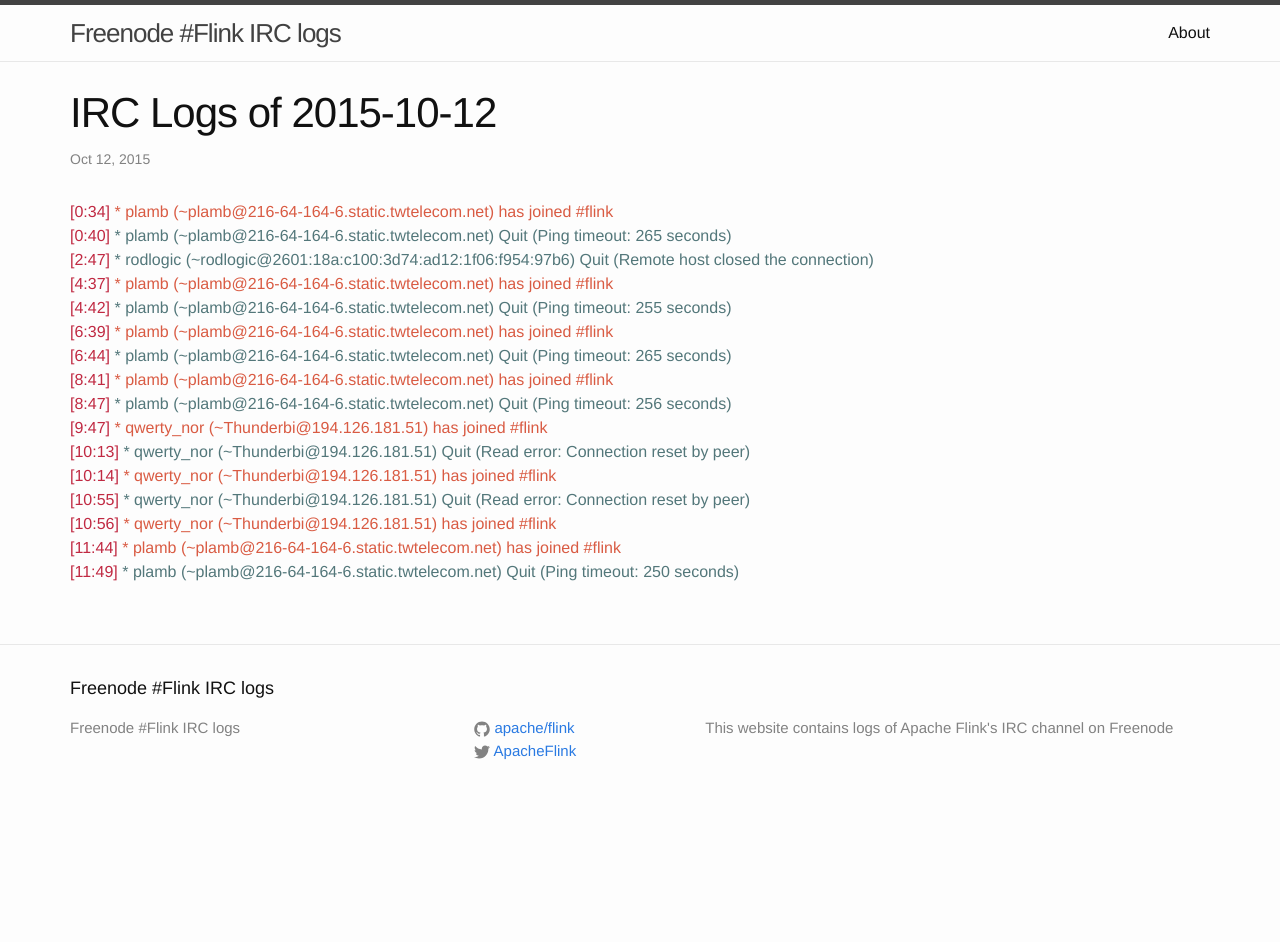
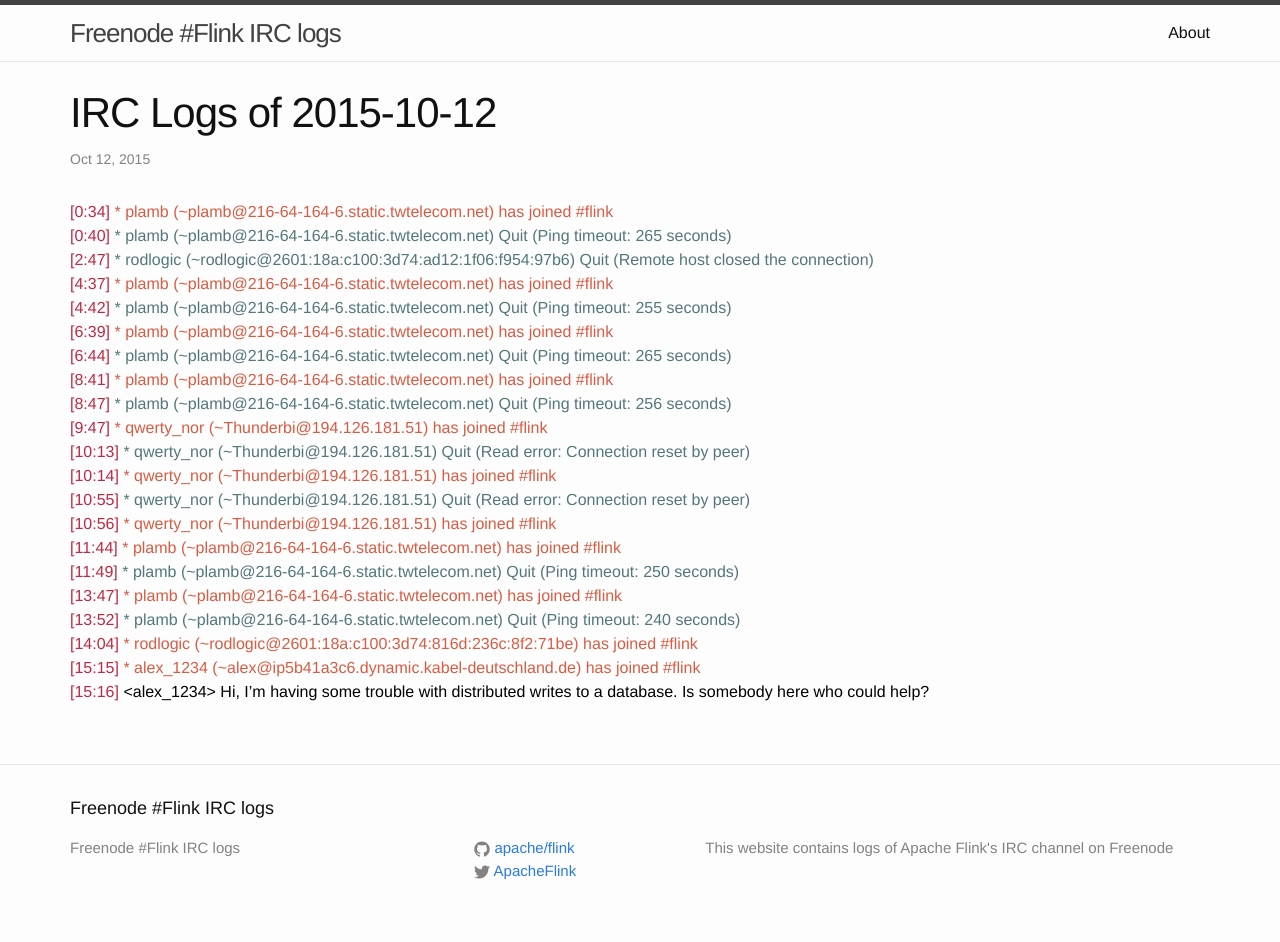
Before and after one commit to flink-irc-logs/flink-irc-logs.github.io, a Jekyll site: the page built from _posts/2015-10-12-logs.markdown, in a window 1280 px wide. Built offline with Jekyll 4.4.1, drawn with Linux system fonts in a browser that asks for light colours; before the commit the page ends 900 px from its top, so only the background shows below that.

Commit message:
Update of the logs on Mon Oct 12 15:25:47 CEST 2015

```diff
--- a/_posts/2015-10-12-logs.markdown
+++ b/_posts/2015-10-12-logs.markdown
@@ -20,3 +20,8 @@
 <span class="irc-date">[10:56]</span> <span class="irc-green">* qwerty_nor (~Thunderbi@194.126.181.51) has joined #flink</span><br />
 <span class="irc-date">[11:44]</span> <span class="irc-green">* plamb (~plamb@216-64-164-6.static.twtelecom.net) has joined #flink</span><br />
 <span class="irc-date">[11:49]</span> <span class="irc-navy">* plamb (~plamb@216-64-164-6.static.twtelecom.net) Quit (Ping timeout: 250 seconds)</span><br />
+<span class="irc-date">[13:47]</span> <span class="irc-green">* plamb (~plamb@216-64-164-6.static.twtelecom.net) has joined #flink</span><br />
+<span class="irc-date">[13:52]</span> <span class="irc-navy">* plamb (~plamb@216-64-164-6.static.twtelecom.net) Quit (Ping timeout: 240 seconds)</span><br />
+<span class="irc-date">[14:04]</span> <span class="irc-green">* rodlogic (~rodlogic@2601:18a:c100:3d74:816d:236c:8f2:71be) has joined #flink</span><br />
+<span class="irc-date">[15:15]</span> <span class="irc-green">* alex_1234 (~alex@ip5b41a3c6.dynamic.kabel-deutschland.de) has joined #flink</span><br />
+<span class="irc-date">[15:16]</span> <span class="irc-black">&lt;alex_1234&gt; Hi, I'm having some trouble with distributed writes to a database. Is somebody here who could help?</span><br />
```
